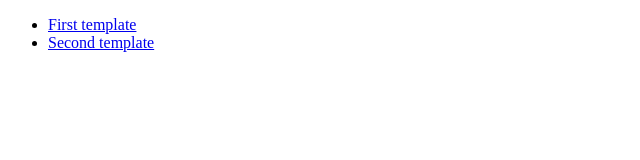
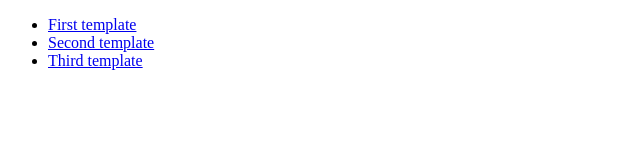
Before and after one commit to Rudeg/html-templates, a plain HTML site: page index.html in a window 1280 px wide. Shown: the whole page, without its empty margins (0-640 px from the left). Drawn offline with Linux system fonts and the light colour scheme.

Commit message:
add link to third tempalte

```diff
--- a/index.html
+++ b/index.html
@@ -8,6 +8,7 @@
   <ul>
     <li><a href="first-blg/index.html">First template</a></li>
     <li><a href="second-agency/index.html">Second template</a></li>
+    <li><a href="third-portfol/index.html">Third template</a></li>
   </ul>
 </body>
 </html>
```
Also changed, not shown: address_bg.png (deleted), contact_title_bg.png (deleted), icon_email.png (deleted), icon_phone.png (deleted), icon_place.png (deleted).
